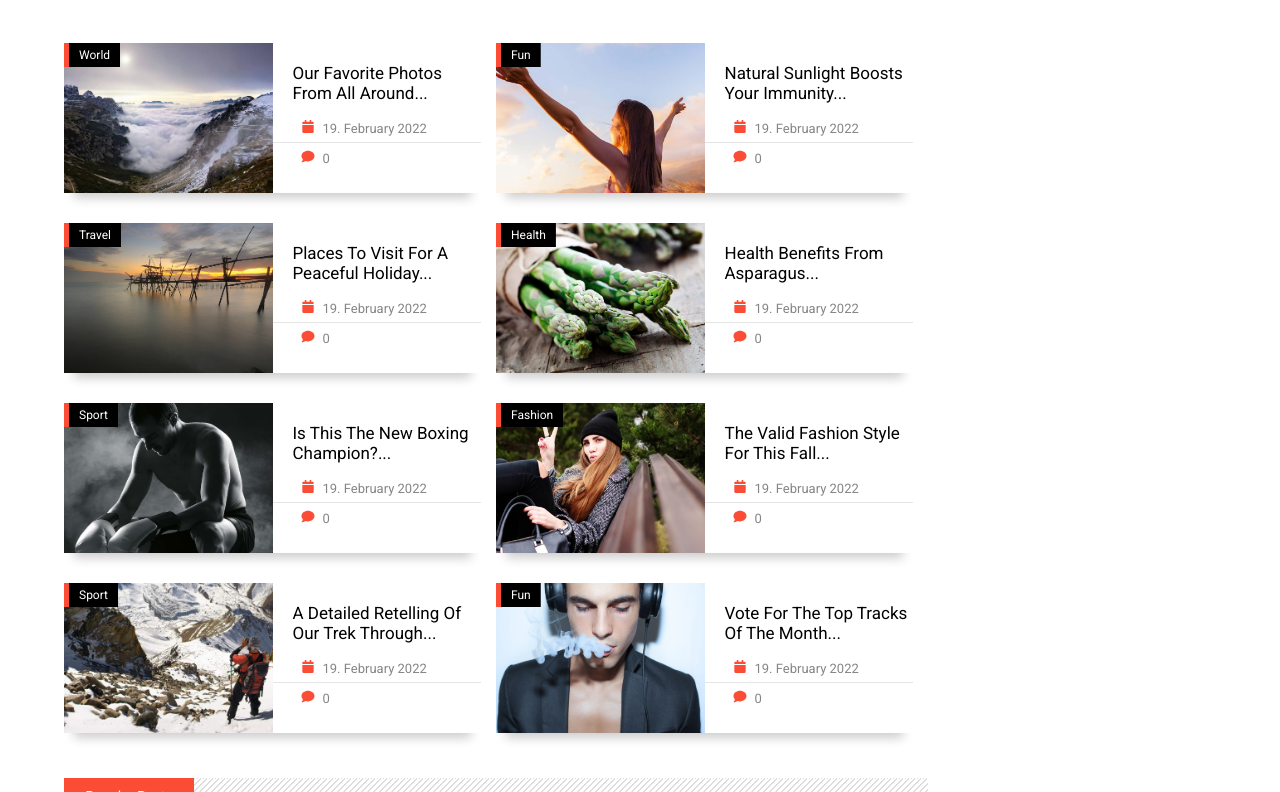
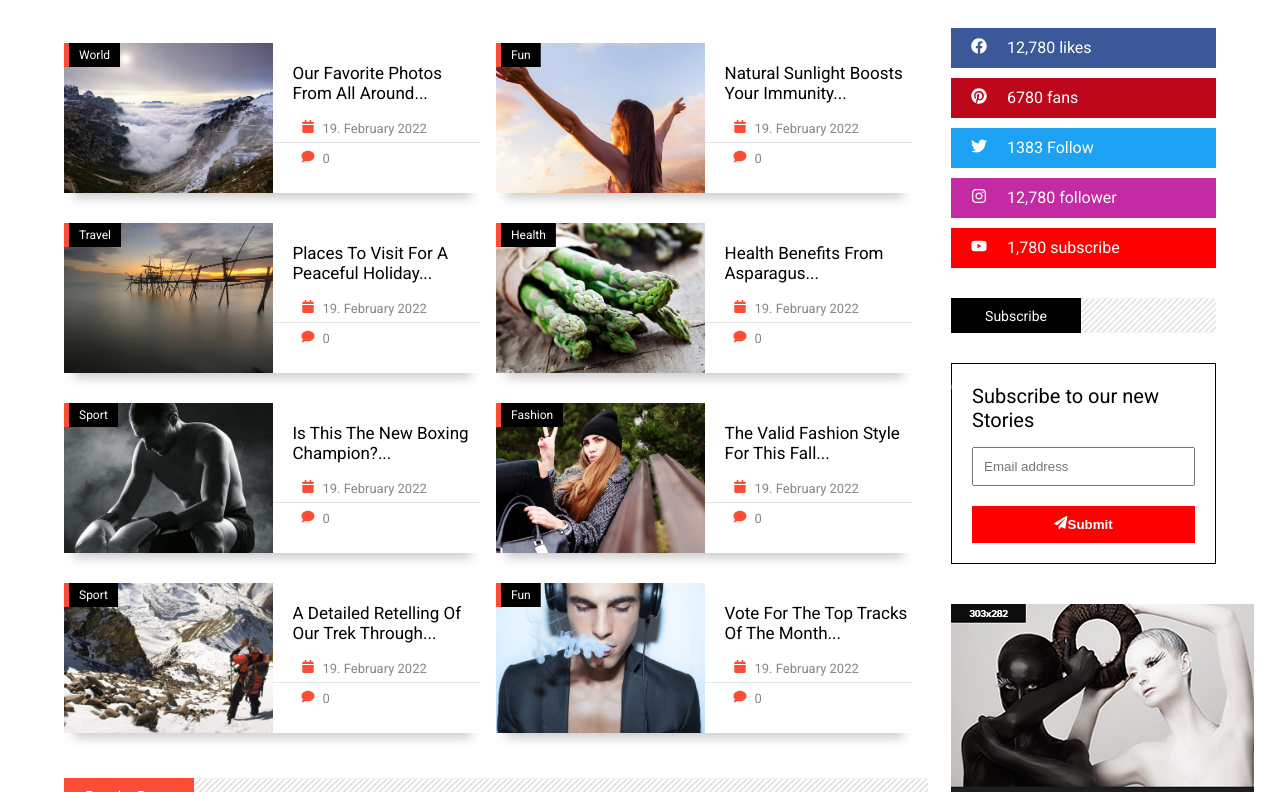
Before and after one commit to Rukunuljoy/news-portal, a React (Vite) app: page / in a window 1280 px wide. Shown: the part 848-1640 px from the top of the page. Built offline with nearby package versions, Linux system fonts and the light colour scheme; the HTML template or start-up script is replaced by a standard one.

Commit message:
side bar css is running

```diff
--- a/src/components/home/mainContent/Homes/HomePage.jsx
+++ b/src/components/home/mainContent/Homes/HomePage.jsx
@@ -1,3 +1,4 @@
+import Side from "../../sideContent/side/Side";
 import Life from "../Life/Life";
 import Music from "../Musics/Music";
 import Ppost from "../Ppost/Ppost";
@@ -14,7 +15,9 @@ const HomePage = () => {
             <Life/>
             <Music/>
             </section>
-            <section className="sideContent"></section>
+            <section className="sideContent">
+              <Side/>
+            </section>
         </div>
     </main>
   </div>;
--- /dev/null
+++ b/src/components/home/sideContent/Social/Social.css
@@ -0,0 +1,34 @@
+.social .socBox {
+  padding: 10px 20px;
+  margin-bottom: 10px;
+  color: #fff;
+  display: flex;
+}
+.social .socBox li {
+  margin-right: 20px;
+}
+.social .socBox span {
+  font-weight: 500;
+}
+.social .socBox span {
+  font-weight: 500;
+}
+.social .socBox:nth-child(1) {
+  background-color: #3b5998;
+}
+.social .socBox:nth-child(2) {
+  background-color: #bd081c;
+}
+.social .socBox:nth-child(3) {
+  background-color: #1da1f2;
+}
+.social .socBox:nth-child(4) {
+  background-color: #c32aa3;
+}
+.social .socBox:nth-child(5) {
+  background-color: #ff0000;
+}
+
+.sideContent .heading h6{
+background-color:#000;
+}
--- /dev/null
+++ b/src/components/home/sideContent/Social/Social.jsx
@@ -0,0 +1,34 @@
+import { FaFacebook, FaInstagram, FaPinterest, FaTwitter, FaYoutube } from "react-icons/fa";
+import './Social.css'
+
+
+const Social = () => {
+    return (
+        <>
+            <section className="social">
+            <div className="socBox">
+                <li><FaFacebook/></li>
+                <span>12,780 likes</span>
+            </div>
+            <div className="socBox">
+                <li><FaPinterest /></li>
+                <span>6780 fans</span>
+            </div>
+            <div className="socBox">
+                <li><FaTwitter /></li>
+                <span>1383 Follow</span>
+            </div>
+            <div className="socBox">
+                <li><FaInstagram/></li>
+                <span>12,780 follower</span>
+            </div>
+            <div className="socBox">
+                <li><FaYoutube/></li>
+                <span>1,780 subscribe</span>
+            </div>
+            </section>
+        </>
+    );
+};
+
+export default Social;
--- /dev/null
+++ b/src/components/home/sideContent/side/Side.css
@@ -0,0 +1,33 @@
+/* subscribe */
+.subscribe{
+    border: 1px solid black;
+    padding: 20px;
+    text-align: center;
+}
+.subscribe h1 {
+    text-align: left;
+    font-size: 20px;
+  }
+  .subscribe input {
+    width: 100%;
+    padding: 10px;
+  }
+  .subscribe button {
+    width: 100%;
+    padding: 10px;
+    margin-top: 20px;
+    background-color: #ff0000;
+    color: #fff;
+    font-weight: 600;
+    border: none;
+  }
+  /*------subscribe--------*/
+.banner {
+    margin: 40px 0;
+  }
+
+  .category .category1 {
+    position: relative;
+    margin-bottom: 20px;
+    padding: 10px;
+  }
--- /dev/null
+++ b/src/components/home/sideContent/side/Side.jsx
@@ -0,0 +1,27 @@
+import { FaPaperPlane } from "react-icons/fa";
+import Heading from "../../../common/Heading/Heading";
+import Social from "../Social/Social";
+import './Side.css'
+
+
+const Side = () => {
+    return (
+        <>
+            <Heading title="Stay Connected"/>
+            <Social/>
+            <Heading title="Subscribe"/>
+            <section className="subscribe">
+                <h1 className="title">Subscribe to our new Stories</h1>
+                <form action="">
+                    <input type="text" placeholder="Email address" />
+                    <button><FaPaperPlane/>Submit</button>
+                </form>
+            </section>
+            <section className="banner">
+                <img src="/images/sidebar-banner-new.jpg" alt="" />
+            </section>
+        </>
+    );
+};
+
+export default Side;
```
